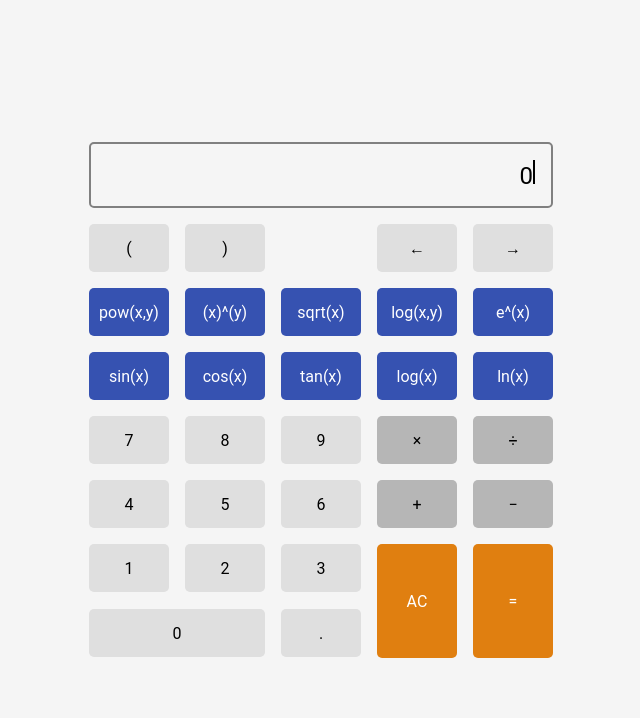
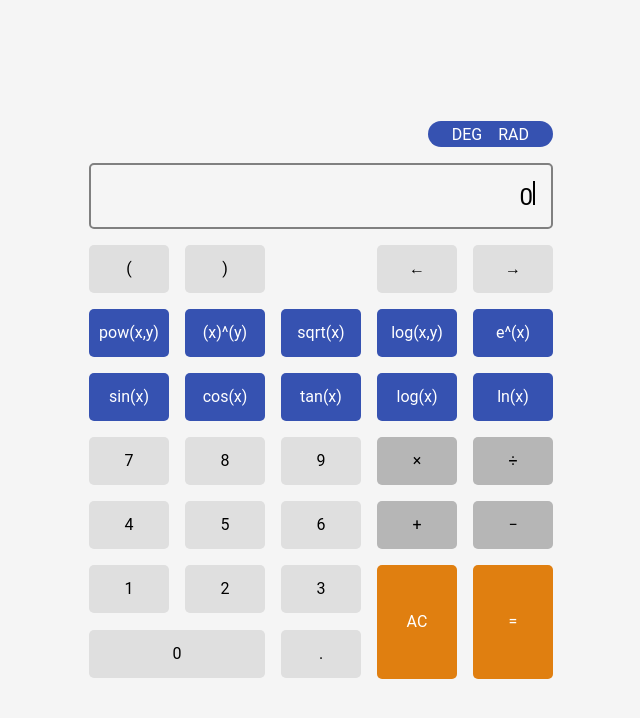
Before and after one commit to RichterRSA/kwikmaff, a website with bundled scripts: page public/index.html in a window 1280 px wide. Shown: the whole page, without its empty margins (319-959 px from the left). Built offline with nearby package versions, Linux system fonts and the light colour scheme.

Commit message:
Add units selection to UI

```diff
--- a/public/css/styles.css
+++ b/public/css/styles.css
@@ -135,3 +135,32 @@ body {
         background-color: transparent;
     }
 }
+
+.top-bar{
+    display: flex;
+    justify-content: end;
+}
+
+.unit-selection {
+    display: flex;
+    width: fit-content;
+    gap: 0rem;
+    background-color: var(--button-accent-1-color);
+    color: white;
+    padding: 0rem 1rem;
+    border-radius: 100vmax;
+}
+
+.unit {
+    cursor: pointer;
+    padding: 0.2rem 0.5rem;
+}
+
+.unit:hover {
+    filter: brightness(1.10);
+}
+
+.unit-selected {
+    background-color: var(--button-accent-2-color);
+    color: black;
+}
--- a/public/index.html
+++ b/public/index.html
@@ -9,6 +9,12 @@
   </head>
   <body>
     <div id="calculator">
+      <div class="top-bar">
+        <div class="unit-selection">
+          <div class="unit" onclick="unit(0)">DEG</div>
+          <div class="unit" onclick="unit(1)">RAD</div>
+        </div>
+      </div>
       <div id="display">
         <div id="text-content">0<span id="cursor" class="cursor"></span></div>
       </div>
--- a/src/index.ts
+++ b/src/index.ts
@@ -1,6 +1,7 @@
 import CalculationExpression from "./math_engine/CalculationExpression.js";
 import ShuntingYard from "./math_engine/ShuntingYard.js";
 import SYExpressionParser from "./math_engine/SYExpressionParser.js";
+import AngleUnit from "./Units.js";
 
 let cursorPosition = 0;
 
@@ -144,6 +145,33 @@ function button(input: string) {
   }
 }
 
+function unit(unit: number) {
+  switch (unit) {
+    case 0:
+      AngleUnit.setDeg();
+      setSelectedUnit(0);
+      break;
+    case 1:
+      AngleUnit.setRad();
+      setSelectedUnit(1);
+      break;
+    default:
+      break;
+  }
+}
+
+function setSelectedUnit(index: number) {
+  const unitButtons = document.getElementsByClassName("unit");
+  for (let i = 0; i < unitButtons.length; i++) {
+    const button = unitButtons[i];
+    if (i === index) {
+      button.classList.add("unit-selected");
+    } else {
+      button.classList.remove("unit-selected");
+    }
+  }
+}
+
 document.addEventListener("keydown", handleKeydown);
 
 function handleKeydown(event: KeyboardEvent) {
@@ -221,3 +249,4 @@ function updateDisplay(text: string) {
 }
 
 (window as any).button = button;
+(window as any).unit = unit;
```
